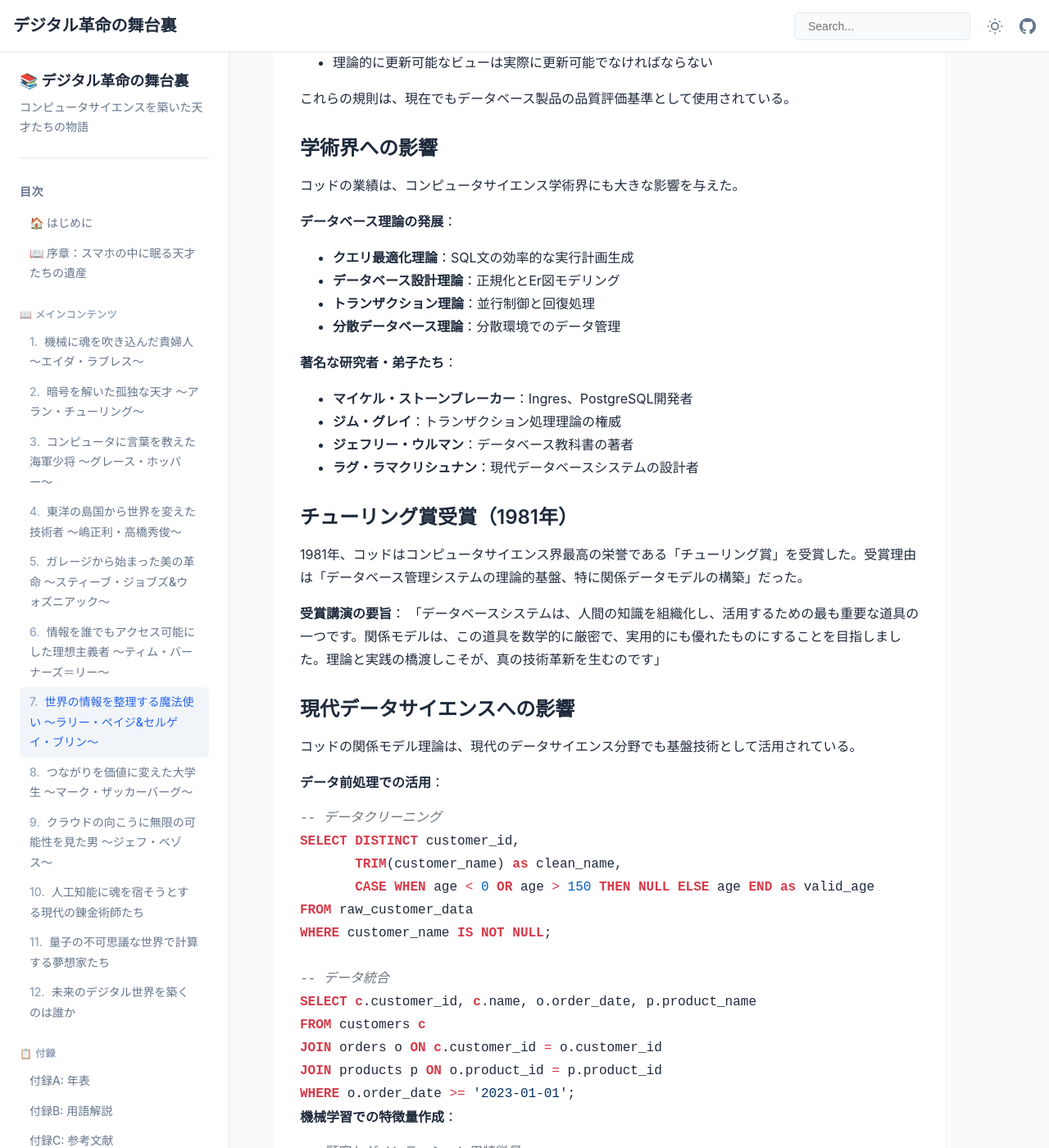
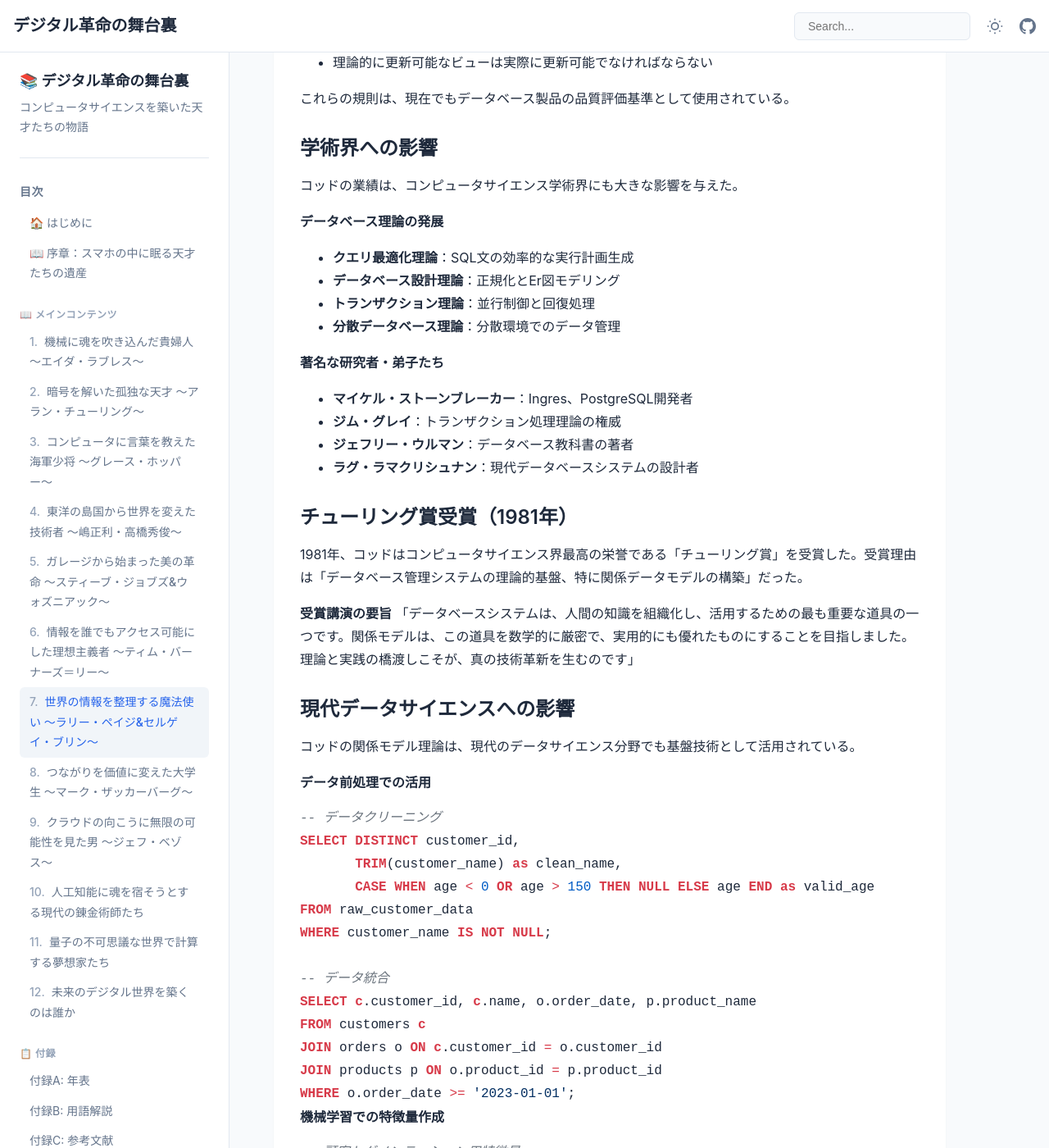
Before and after one commit to itdojp/cs-visionaries-book, a Jekyll site: the page built from docs/chapters/chapter07.md, in a window 1280 px wide and 1400 px high, scrolled down 12661 px. Shown: the whole window at 82% size. Built offline with Jekyll 4.4.1, drawn with Linux system fonts in a browser that asks for light colours; some of the changed text lies outside the part shown.

Commit message:
feat(stage3): 第7章 表現・スタイル微調整

````diff
--- a/docs/chapters/chapter07.md
+++ b/docs/chapters/chapter07.md
@@ -6,7 +6,7 @@ title: "第7章：データの混沌に秩序をもたらした数学者"
 
 # 第7章：データの混沌に秩序をもたらした数学者
 
-## 〜エドガー・F・コッド（1923-2003）〜
+## 〜エドガー・F・コッド（1923〜2003）〜
 
 ### ドラマチックな導入
 
@@ -40,7 +40,7 @@ title: "第7章：データの混沌に秩序をもたらした数学者"
 
 1949年、コッドはIBMに入社した。当初は数学研究者として、純粋数学の問題に取り組んでいた。しかし、1950年代に入ると、IBMが商用コンピュータの開発に力を入れ始め、コッドもコンピュータ科学の研究に関わるようになった。
 
-**コッドが接したIBMのコンピュータ**：
+**コッドが接したIBMのコンピュータ**
 - **IBM 701（1953年）**：科学計算用の大型コンピュータ
 - **IBM 702（1955年）**：ビジネス用データ処理システム
 - **IBM 704（1956年）**：FORTRAN言語が動作する初期システム
@@ -51,9 +51,9 @@ title: "第7章：データの混沌に秩序をもたらした数学者"
 
 1960年代のコンピュータシステムでは、データの管理は非常に原始的だった。データは「ファイル」として保存され、プログラマーがファイルの物理的な構造を詳細に理解してアクセスする必要があった。
 
-**当時のデータ管理の問題**：
+**当時のデータ管理の問題**
 
-**階層データベース（Hierarchical Database）**：
+**階層データベース（Hierarchical Database）**
 ```
 会社
 ├── 部門A
@@ -69,7 +69,7 @@ title: "第7章：データの混沌に秩序をもたらした数学者"
 - 親子関係以外の関係を表現することが困難
 - データの追加・削除時にプログラムの大幅修正が必要
 
-**ネットワークデータベース（Network Database）**：
+**ネットワークデータベース（Network Database）**
 ```
 従業員 ←→ 部門
    ↕       ↕
@@ -80,7 +80,7 @@ title: "第7章：データの混沌に秩序をもたらした数学者"
 - 複雑な関係を表現可能だが、プログラマーが全ての関係を理解する必要
 - データ構造の変更時に全てのプログラムに影響
 
-**共通の問題**：
+**共通の問題**
 1. **データ依存性**：プログラムがデータの物理的構造に依存
 2. **保守性の悪さ**：データ構造変更時の大量のプログラム修正
 3. **再利用性の低さ**：異なるアプリケーション間でのデータ共有困難
@@ -98,9 +98,9 @@ title: "第7章：データの混沌に秩序をもたらした数学者"
 
 この論文で、コッドは全く新しいデータモデルを提案した。「関係モデル（Relational Model）」である。
 
-**関係モデルの基本概念**：
+**関係モデルの基本概念**
 
-**表（Table/Relation）**：
+**表（Table/Relation）**
 ```
 従業員表
 +------+--------+------+--------+
@@ -120,7 +120,7 @@ title: "第7章：データの混沌に秩序をもたらした数学者"
 +--------+------------+
 ```
 
-**革新的なアイデア**：
+**革新的なアイデア**
 1. **データを表として表現**：数学の関係（relation）として扱う
 2. **物理的構造の隠蔽**：ユーザーは表の形だけを知ればよい
 3. **数学的操作**：集合論・述語論理に基づくデータ操作
@@ -130,24 +130,24 @@ title: "第7章：データの混沌に秩序をもたらした数学者"
 
 コッドの天才的な洞察は、データベースの問題を「数学の問題」として捉え直したことだった。彼は、集合論と述語論理を使って、データ操作を数学的に厳密に定義した。
 
-**関係代数（Relational Algebra）**：
+**関係代数（Relational Algebra）**
 
-**選択（Selection）**：
+**選択（Selection）**
 ```
 σ年齢>30(従業員表) = 30歳以上の従業員のみを選択
 ```
 
-**射影（Projection）**：
+**射影（Projection）**
 ```
 π名前,年齢(従業員表) = 名前と年齢の列のみを取得
 ```
 
-**結合（Join）**：
+**結合（Join）**
 ```
 従業員表 ⋈ 部門表 = 従業員と部門の情報を組み合わせ
 ```
 
-**数学的な美しさ**：
+**数学的な美しさ**
 - **閉包性**：関係に対する操作の結果も関係
 - **結合律・分配律**：数学的法則が成立
 - **最適化可能性**：数学的変換による性能最適化
@@ -158,9 +158,9 @@ title: "第7章：データの混沌に秩序をもたらした数学者"
 
 コッドは、関係モデルをさらに発展させ、「正規化（Normalization）」理論を確立した。これは、データの冗長性を排除し、整合性を保つための数学的手法だった。
 
-**正規化の例**：
+**正規化の例**
 
-**非正規化状態（問題のあるデータ設計）**：
+**非正規化状態（問題のあるデータ設計）**
 ```
 注文表
 +--------+----------+----------+----------+----------+
@@ -172,12 +172,12 @@ title: "第7章：データの混沌に秩序をもたらした数学者"
 +--------+----------+----------+----------+----------+
 ```
 
-**問題点**：
+**問題点**
 - 顧客情報の重複（田中太郎の住所が2回記録）
 - 商品情報の重複（ノートPCの価格が2回記録）
 - 更新異常（田中太郎の住所変更時に複数行を更新必要）
 
-**正規化後（第3正規形）**：
+**正規化後（第3正規形）**
 ```
 顧客表
 +--------+----------+----------+
@@ -205,7 +205,7 @@ title: "第7章：データの混沌に秩序をもたらした数学者"
 +--------+--------+--------+
 ```
 
-**正規化の利点**：
+**正規化の利点**
 - **データの一貫性**：一つの事実は一箇所にのみ記録
 - **更新の効率性**：情報の変更は一箇所のみ
 - **記憶容量の節約**：重複データの排除
@@ -215,13 +215,13 @@ title: "第7章：データの混沌に秩序をもたらした数学者"
 
 コッドの革新的なアイデアは、IBMの社内で必ずしも歓迎されなかった。当時のIBMは、階層データベース「IMS（Information Management System）」で大きな収益を上げており、新しいモデルは既存事業の脅威と見なされた。
 
-**社内抵抗の理由**：
+**社内抵抗の理由**
 - **既存事業への影響**：IMSの売上減少への懸念
 - **技術的難しさ**：関係モデルの実装は困難と考えられた
 - **性能への疑問**：数学的な美しさより実用性を重視する声
 - **市場の成熟度**：顧客がそれほど高度な機能を求めていない
 
-**コッドの忍耐と信念**：
+**コッドの忍耐と信念**
 しかし、コッドは自分の理論の正しさを確信していた。彼は、IBM内部で関係モデルの普及活動を続け、同時に学術会議での発表を通じて外部の支持を集めた。
 
 「数学的に正しいものは、最終的に実用的にも優れていることが証明される」—コッドの信念だった。
@@ -234,7 +234,7 @@ title: "第7章：データの混沌に秩序をもたらした数学者"
 
 1974年、IBMサンノゼ研究所で「System R」プロジェクトが開始された。これは、コッドの関係モデルを実際に実装する野心的なプロジェクトだった。
 
-**System Rプロジェクトの目標**：
+**System Rプロジェクトの目標**
 1. **関係モデルの実装可能性証明**：理論を実用的なシステムとして実現
 2. **性能問題の解決**：階層・ネットワークDBに匹敵する処理速度
 3. **クエリ言語の開発**：ユーザーフレンドリーなデータアクセス手段
@@ -246,15 +246,15 @@ title: "第7章：データの混沌に秩序をもたらした数学者"
 
 SEQUELの開発は、ドナルド・チェンバリンとレイモンド・ボイスによって行われた。彼らの目標は、「プログラマーでない人でも使えるデータベース言語」の創造だった。
 
-**SQL の設計哲学**：
+**SQL の設計哲学**
 - **宣言的言語**：「何を得たいか」を記述（「どうやって」ではない）
 - **英語に近い構文**：自然言語に近い表現
 - **数学的基盤**：関係代数・関係論理に基づく厳密性
 - **最適化可能性**：システムが自動的に最適な実行計画を生成
 
-**SQL の基本構文例**：
+**SQL の基本構文例**
 
-**データ検索（SELECT文）**：
+**データ検索（SELECT文）**
 ```sql
 -- 30歳以上の従業員の名前と年齢を取得
 SELECT 名前, 年齢
@@ -267,7 +267,7 @@ FROM 従業員表 e, 部門表 d
 WHERE e.部門ID = d.部門ID;
 ```
 
-**データ更新（INSERT, UPDATE, DELETE文）**：
+**データ更新（INSERT, UPDATE, DELETE文）**
 ```sql
 -- 新しい従業員を追加
 INSERT INTO 従業員表 (ID, 名前, 年齢, 部門ID)
@@ -287,23 +287,23 @@ WHERE ID = '004';
 
 System R の成功により、他のコンピュータメーカーも関係データベースの開発を始めた。
 
-**主要な競合製品**：
+**主要な競合製品**
 
-**Oracle（1979年）**：
+**Oracle（1979年）**
 - ラリー・エリソンが設立したRelational Software Inc.（後のOracle）
 - IBM に先駆けて商用関係データベースをリリース
 - SQL を標準クエリ言語として採用
 
-**Ingres（1980年代）**：
+**Ingres（1980年代）**
 - カリフォルニア大学バークレー校のマイケル・ストーンブレーカーが開発
 - 学術研究から商用化へ
 - 後のPostgreSQLの前身
 
-**Sybase（1984年）**：
+**Sybase（1984年）**
 - クライアント・サーバー型アーキテクチャを採用
 - 後のMicrosoft SQL Serverの基盤となる
 
-**IBM DB2（1982年）**：
+**IBM DB2（1982年）**
 - IBMの正式な関係データベース製品
 - メインフレームからの移行を支援
 
@@ -311,7 +311,7 @@ System R の成功により、他のコンピュータメーカーも関係デ
 
 1982年、IBM は SQL を国際標準化機構（ISO）に提案した。コッドの理論的基盤があったからこそ、技術的に中立で厳密な標準を策定することができた。
 
-**SQL標準化の歴史**：
+**SQL標準化の歴史**
 - **SQL-86（SQL1）**：最初のISO標準
 - **SQL-89（SQL1 Revised）**：小改訂版
 - **SQL-92（SQL2）**：大幅な機能拡張
@@ -319,7 +319,7 @@ System R の成功により、他のコンピュータメーカーも関係デ
 - **SQL:2003**：XML機能、標準化関数の追加
 - **SQL:2023**：最新版（JSON、時系列データ対応）
 
-**標準化の意義**：
+**標準化の意義**
 1. **互換性の確保**：異なるデータベース間での移植性
 2. **技術者育成**：共通のスキルセットによる人材流動性
 3. **イノベーション促進**：標準基盤上での競争と発展
@@ -335,9 +335,9 @@ SQLの標準化により、関係データベースは真に「ユニバーサ
 
 コッドは関係モデルとSQLに加えて、データベースシステムの「信頼性」についても重要な理論を提供した。「ACID特性」の概念である。
 
-**ACID特性**：
+**ACID特性**
 
-**Atomicity（原子性）**：
+**Atomicity（原子性）**
 ```sql
 -- 銀行振込の例：以下の処理は全て成功するか、全て失敗するか
 BEGIN TRANSACTION;
@@ -347,15 +347,15 @@ COMMIT; -- 全て成功
 -- または ROLLBACK; -- 全て取り消し
 ```
 
-**Consistency（一貫性）**：
+**Consistency（一貫性）**
 - データベース内の制約が常に保たれる
 - 残高がマイナスになってはいけない等のビジネスルール
 
-**Isolation（分離性）**：
+**Isolation（分離性）**
 - 複数の処理が同時実行されても、互いに影響しない
 - トランザクション間の適切な分離レベル制御
 
-**Durability（永続性）**：
+**Durability（永続性）**
 - 確定した処理結果は、システム障害があっても失われない
 - ディスクへの確実な記録とバックアップ
 
@@ -365,13 +365,13 @@ COMMIT; -- 全て成功
 
 1980年代、コッドは分散データベースの研究にも取り組んだ。複数のコンピュータにまたがるデータベースシステムの理論を構築した。
 
-**分散データベースの課題**：
+**分散データベースの課題**
 - **データの分散配置**：どのデータをどのサイトに置くか
 - **分散クエリ処理**：複数サイトのデータを効率的に結合
 - **分散トランザクション**：複数サイトでのACID特性保証
 - **障害時の回復**：一部サイトの障害時の継続運用
 
-**コッドの分散関係モデル**：
+**コッドの分散関係モデル**
 - **透明性**：ユーザーはデータの物理的配置を意識しない
 - **自律性**：各サイトが独立して運用可能
 - **複製管理**：データの複製による可用性向上
@@ -382,13 +382,13 @@ COMMIT; -- 全て成功
 
 2000年代以降、インターネットサービスの拡大により、従来の関係データベースでは対応困難な要求が生まれた。
 
-**新しい要求**：
+**新しい要求**
 - **スケーラビリティ**：数千台のサーバーでの分散処理
 - **可用性**：99.99%以上の稼働率
 - **低レイテンシ**：ミリ秒単位の高速応答
 - **柔軟なデータモデル**：構造化されていないデータの処理
 
-**NoSQLデータベースの登場**：
+**NoSQLデータベースの登場**
 - **MongoDB**：ドキュメント指向データベース
 - **Cassandra**：列指向分散データベース
 - **Redis**：インメモリKVSデータベース
@@ -396,7 +396,7 @@ COMMIT; -- 全て成功
 
 しかし、これらのシステムも、コッドの理論的基盤を参考にしている。特に、データの一貫性や分散処理の概念は、関係モデル理論の応用である。
 
-**NewSQLの登場**：
+**NewSQLの登場**
 - **Google Spanner**：グローバル分散SQL データベース
 - **CockroachDB**：分散ACID対応データベース
 - **TiDB**：HTAP（ハイブリッド処理）対応データベース
@@ -407,22 +407,22 @@ COMMIT; -- 全て成功
 
 コッドの関係モデル理論は、現代のビッグデータやAI分野でも重要な役割を果たしている。
 
-**データウェアハウス**：
+**データウェアハウス**
 - **スタースキーマ**：事実表と次元表による構造化
 - **OLAP**：多次元分析によるビジネスインテリジェンス
 - **ETL処理**：データの抽出・変換・ロード
 
-**データレイク**：
+**データレイク**
 - **構造化データ統合**：関係データとビッグデータの統合
 - **スキーマオンリード**：読み取り時のデータ構造解釈
 - **データガバナンス**：品質管理と一貫性保証
 
-**AI・機械学習での活用**：
+**AI・機械学習での活用**
 - **特徴量エンジニアリング**：SQLによるデータ前処理
 - **モデル管理**：実験結果の体系的管理
 - **MLOps**：機械学習パイプラインの運用管理
 
-**現代のデータアーキテクチャ**：
+**現代のデータアーキテクチャ**
 ```
 データソース → データレイク → データウェアハウス → BIツール
       ↓           ↓              ↓              ↓
@@ -440,7 +440,7 @@ COMMIT; -- 全て成功
 
 1985年、コッドは「関係データベース管理システム」の定義を明確にするため、「コッドの12の規則」を発表した。これは、真の関係データベースが満たすべき条件を体系化したものだった。
 
-**コッドの12の規則（抜粋）**：
+**コッドの12の規則（抜粋）**
 
 **規則0：基本規則**
 - システムは関係的、データベース的、管理システムでなければならない
@@ -469,13 +469,13 @@ COMMIT; -- 全て成功
 
 コッドの業績は、コンピュータサイエンス学術界にも大きな影響を与えた。
 
-**データベース理論の発展**：
+**データベース理論の発展**
 - **クエリ最適化理論**：SQL文の効率的な実行計画生成
 - **データベース設計理論**：正規化とEr図モデリング
 - **トランザクション理論**：並行制御と回復処理
 - **分散データベース理論**：分散環境でのデータ管理
 
-**著名な研究者・弟子たち**：
+**著名な研究者・弟子たち**
 - **マイケル・ストーンブレーカー**：Ingres、PostgreSQL開発者
 - **ジム・グレイ**：トランザクション処理理論の権威
 - **ジェフリー・ウルマン**：データベース教科書の著者
@@ -485,14 +485,14 @@ COMMIT; -- 全て成功
 
 1981年、コッドはコンピュータサイエンス界最高の栄誉である「チューリング賞」を受賞した。受賞理由は「データベース管理システムの理論的基盤、特に関係データモデルの構築」だった。
 
-**受賞講演の要旨**：
+**受賞講演の要旨**
 「データベースシステムは、人間の知識を組織化し、活用するための最も重要な道具の一つです。関係モデルは、この道具を数学的に厳密で、実用的にも優れたものにすることを目指しました。理論と実践の橋渡しこそが、真の技術革新を生むのです」
 
 ### 現代データサイエンスへの影響
 
 コッドの関係モデル理論は、現代のデータサイエンス分野でも基盤技術として活用されている。
 
-**データ前処理での活用**：
+**データ前処理での活用**
 ```sql
 -- データクリーニング
 SELECT DISTINCT customer_id,
@@ -509,7 +509,7 @@ JOIN products p ON o.product_id = p.product_id
 WHERE o.order_date >= '2023-01-01';
 ```
 
-**機械学習での特徴量作成**：
+**機械学習での特徴量作成**
 ```sql
 -- 顧客セグメンテーション用特徴量
 SELECT customer_id,
@@ -522,7 +522,7 @@ WHERE order_date >= DATE_SUB(CURRENT_DATE, INTERVAL 1 YEAR)
 GROUP BY customer_id;
 ```
 
-**現代のデータパイプライン**：
+**現代のデータパイプライン**
 1. **データソース**：各種システムからのデータ収集
 2. **データレイク**：生データの一時保管
 3. **データ変換**：SQLによるETL処理
@@ -536,13 +536,13 @@ GROUP BY customer_id;
 
 現代の企業では、「データガバナンス」（データの品質・セキュリティ・コンプライアンス管理）が重要課題となっている。コッドの理論は、この分野でも指針を提供している。
 
-**関係モデルによるガバナンス**：
+**関係モデルによるガバナンス**
 - **データ品質**：正規化による一貫性保証
 - **セキュリティ**：ビューによるアクセス制御
 - **監査証跡**：トランザクションログによる変更履歴
 - **メタデータ管理**：システムカタログによる構造管理
 
-**GDPR等コンプライアンス対応**：
+**GDPR等コンプライアンス対応**
 ```sql
 -- 個人データの匿名化
 UPDATE customer_data
````
